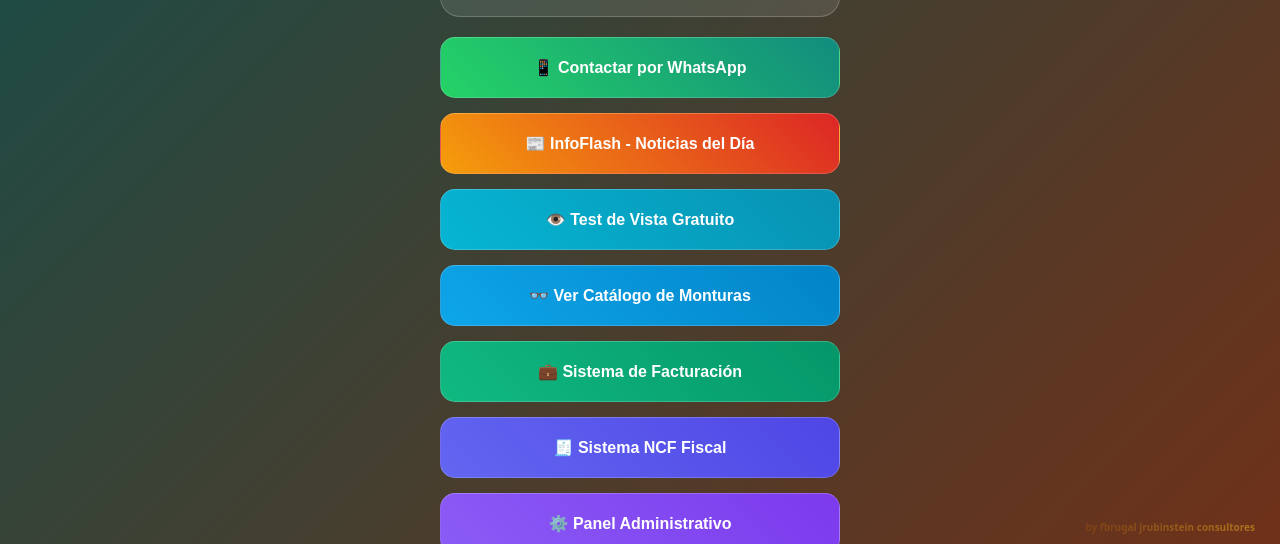
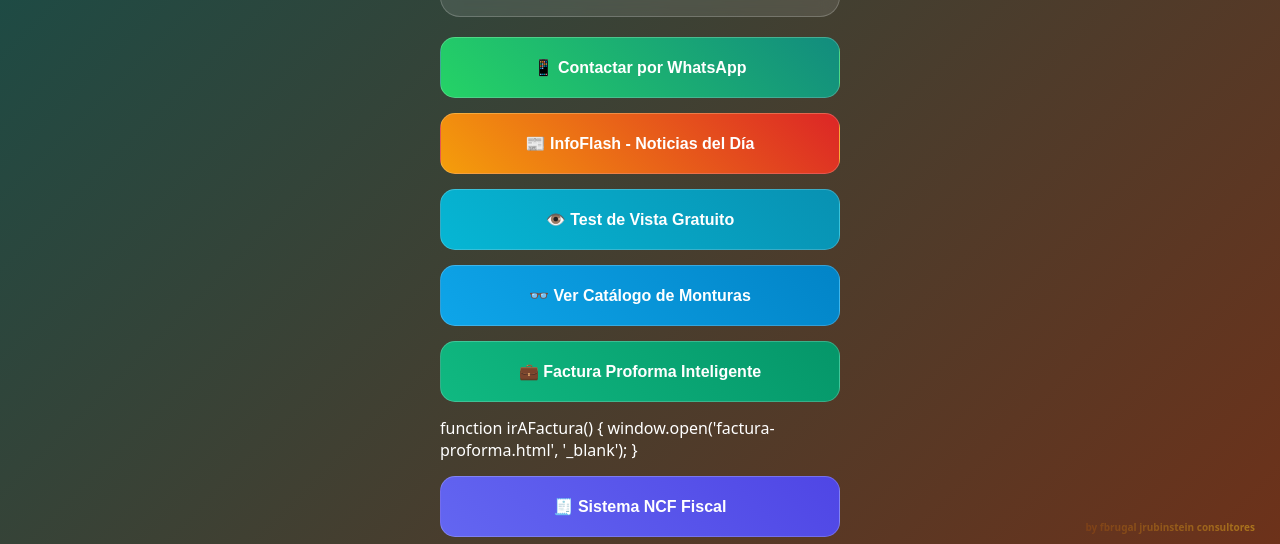
Before and after one commit to optica-2025/nvision-sistema-2025, a website: page index.html in a window 1280 px wide. Shown: the part 256-800 px from the top of the page. Drawn offline with Linux system fonts and the light colour scheme.

Commit message:
Update index.html

```diff
--- a/index.html
+++ b/index.html
@@ -199,10 +199,13 @@
                 👓 Ver Catálogo de Monturas
             </button>
 
-            <button class="main-btn btn-pos" onclick="irAPOS()">
-                💼 Sistema de Facturación
-            </button>
+       <button class="main-btn btn-pos" onclick="irAFactura()">
+    💼 Factura Proforma Inteligente
+</button>
 
+function irAFactura() {
+    window.open('factura-proforma.html', '_blank');
+}
             <button class="main-btn btn-ncf" onclick="irANCF()">
                 🧾 Sistema NCF Fiscal
             </button>
```
